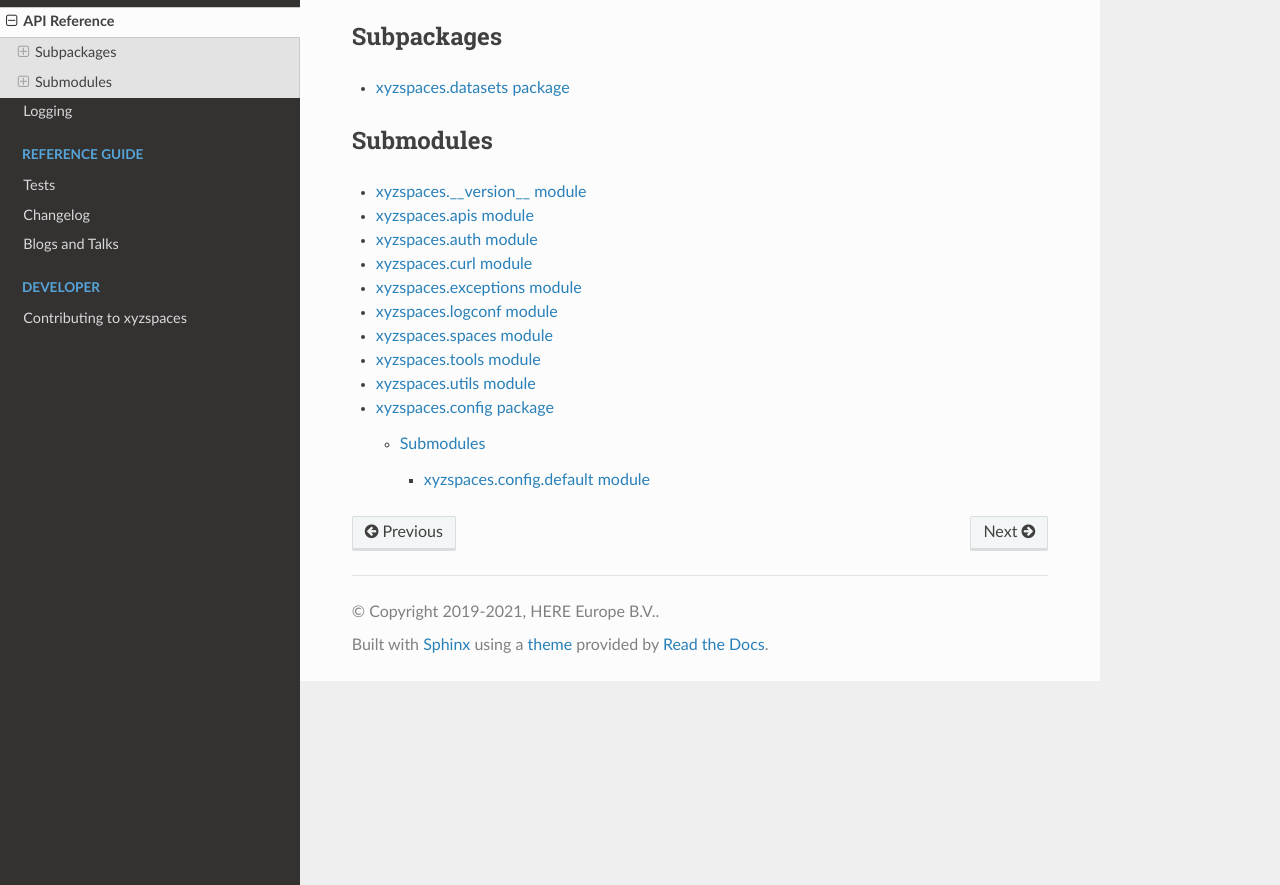
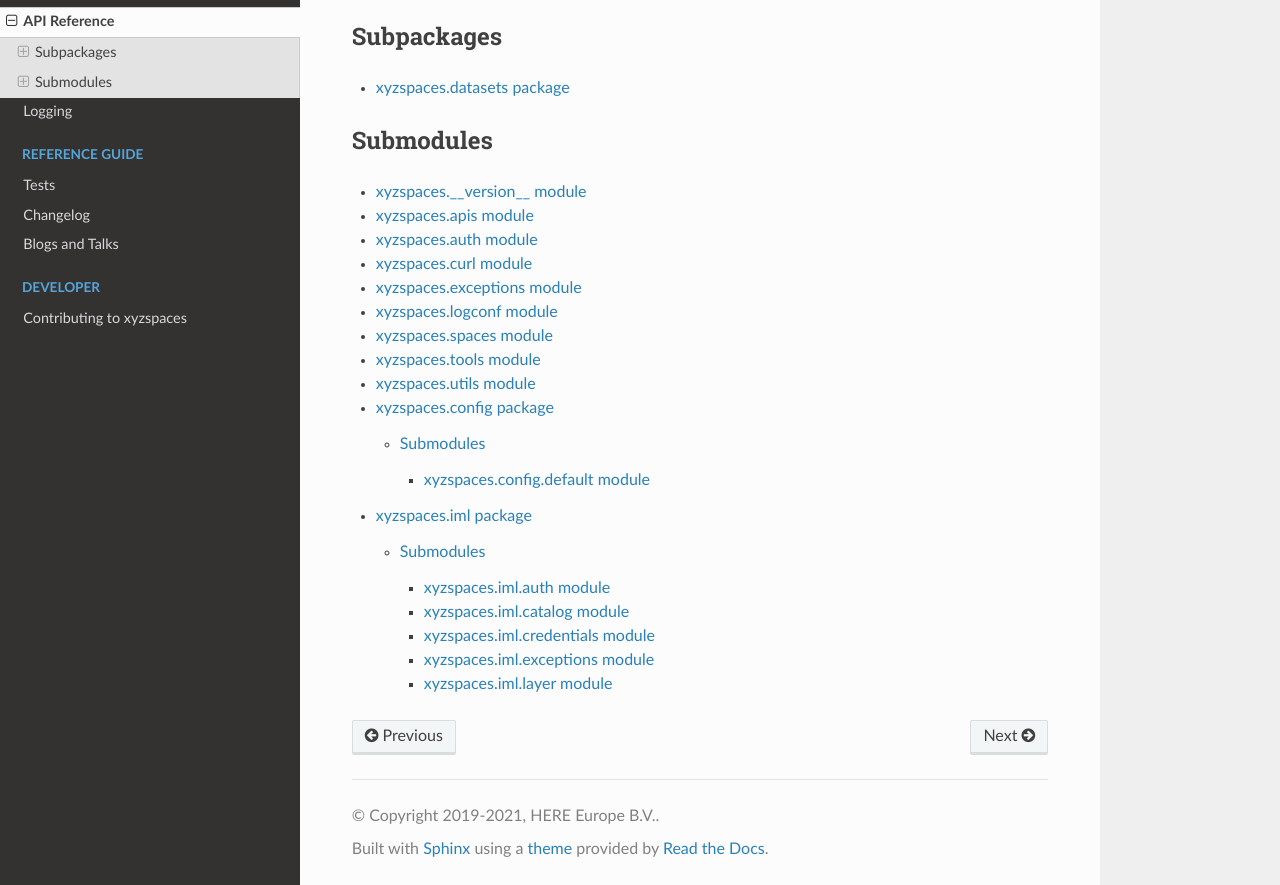
Before and after one commit to heremaps/xyz-spaces-python, a Sphinx documentation site: the page built from docs/source/xyzspaces.rst, in a window 1280 px wide and 1149 px high, cut to the strip 264-1149 px from the top of the window. Built offline with Sphinx 7.4.7 and the Read the Docs theme 2.0.0, drawn with Linux system fonts in a browser that asks for light colours.

```diff
--- /dev/null
+++ b/docs/source/xyzspaces.iml.auth.rst
@@ -0,0 +1,8 @@
+xyzspaces.iml.auth module
+=========================
+
+.. automodule:: xyzspaces.iml.auth
+   :members:
+   :undoc-members:
+   :show-inheritance:
+   :private-members:
--- /dev/null
+++ b/docs/source/xyzspaces.iml.catalog.rst
@@ -0,0 +1,8 @@
+xyzspaces.iml.catalog module
+============================
+
+.. automodule:: xyzspaces.iml.catalog
+   :members:
+   :undoc-members:
+   :show-inheritance:
+   :private-members:
--- /dev/null
+++ b/docs/source/xyzspaces.iml.credentials.rst
@@ -0,0 +1,8 @@
+xyzspaces.iml.credentials module
+================================
+
+.. automodule:: xyzspaces.iml.credentials
+   :members:
+   :undoc-members:
+   :show-inheritance:
+   :private-members:
--- /dev/null
+++ b/docs/source/xyzspaces.iml.exceptions.rst
@@ -0,0 +1,8 @@
+xyzspaces.iml.exceptions module
+===============================
+
+.. automodule:: xyzspaces.iml.exceptions
+   :members:
+   :undoc-members:
+   :show-inheritance:
+   :private-members:
--- /dev/null
+++ b/docs/source/xyzspaces.iml.layer.rst
@@ -0,0 +1,8 @@
+xyzspaces.iml.layer module
+==========================
+
+.. automodule:: xyzspaces.iml.layer
+   :members:
+   :undoc-members:
+   :show-inheritance:
+   :private-members:
--- /dev/null
+++ b/docs/source/xyzspaces.iml.rst
@@ -0,0 +1,20 @@
+xyzspaces.iml package
+=====================
+
+.. automodule:: xyzspaces.iml
+   :members:
+   :undoc-members:
+   :show-inheritance:
+   :private-members:
+
+Submodules
+----------
+
+.. toctree::
+   :maxdepth: 4
+
+   xyzspaces.iml.auth
+   xyzspaces.iml.catalog
+   xyzspaces.iml.credentials
+   xyzspaces.iml.exceptions
+   xyzspaces.iml.layer
--- a/docs/source/xyzspaces.rst
+++ b/docs/source/xyzspaces.rst
@@ -31,3 +31,4 @@ Submodules
    xyzspaces.tools
    xyzspaces.utils
    xyzspaces.config
+   xyzspaces.iml
```
Also changed, not shown: README.md (+82 -1 lines), docs/source/prerequisites.rst (+16 -1 lines), 1 other file.
